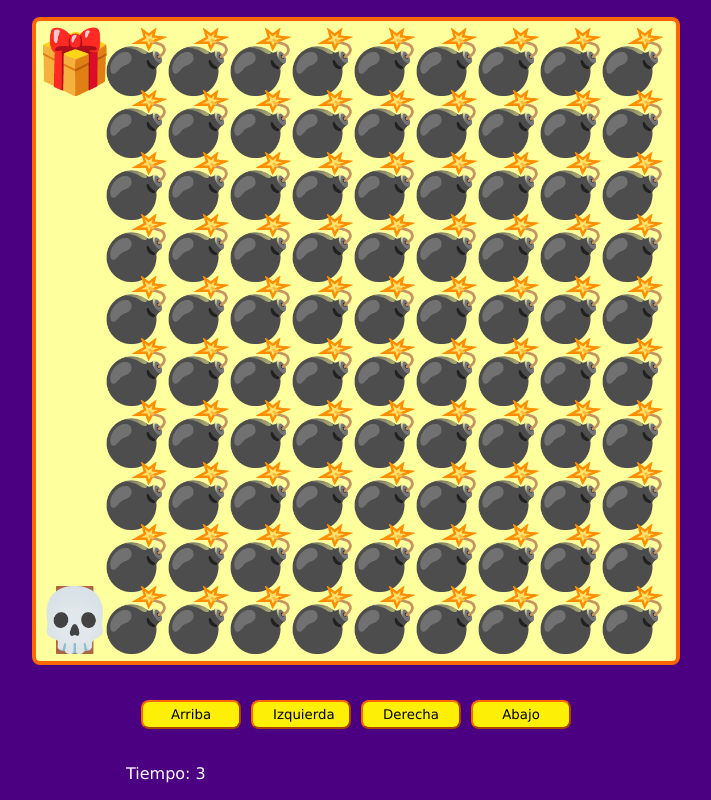
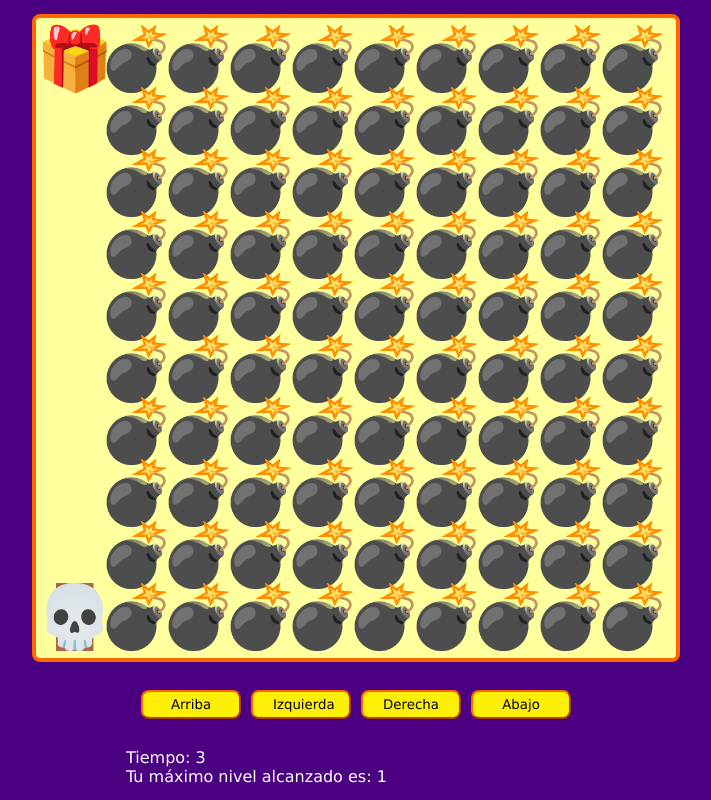
Before and after one commit to agu27/example-videogame, a plain HTML site: page index.html in a window 1280 px wide. Shown: the whole page, without its empty margins (284-995 px from the left). Drawn offline with Linux system fonts and the light colour scheme.

Commit message:
Added max level record

```diff
--- a/game.js
+++ b/game.js
@@ -16,6 +16,7 @@ let moveX = 0;
 let moveY = 10;
 let numMap = 1;
 let spanTime = document.querySelector('#time');
+let spanLevel = document.querySelector('#level');
 let startTime;
 let timePlayed;
 let timeInterval;
@@ -24,9 +25,11 @@ let levelTime = {
     2: 4,
     3: 7,
     4: 7,
-    5: 12
+    5: 13,
+    6: 11
 }
 spanTime.innerHTML = levelTime[1];
+spanLevel.innerHTML = '1';
 
 
 const giftPosition = {
@@ -59,6 +62,7 @@ function startGame() {
 }
 
 function setCanvasSize () {
+    localStorage.setItem('maxLevel', 1);
     if (window.innerHeight > window.innerWidth) {
         canvasSize = window.innerWidth * 0.8;
     } else {
@@ -138,17 +142,15 @@ function charDeath() {
 
 function nextLevel () {
     if (charStartY == giftPosition.y && charStartX == giftPosition.x) {
-        switch (numMap) {
-            case 1: initialTime = 8
-            case 2: initialTime = 6
-            case 3: initialTime = 5
-            case 4: initialTime = 3
-        }
         map = maps[numMap];
         game.clearRect(0, 0, canvasSize, canvasSize);
         startGame();
         numMap++;
         startTime = Date.now();
+    }
+    if (localStorage.getItem('maxLevel') <= numMap) {
+        localStorage.setItem('maxLevel', numMap);
+        spanLevel.innerHTML = localStorage.getItem('maxLevel');
     }
 }
 
--- a/index.html
+++ b/index.html
@@ -20,6 +20,7 @@
 
         <div class="messages">
             <p>Tiempo: <span id="time"></span></p>
+            <p>Tu máximo nivel alcanzado es: <span id="level"></span></p>
         </div>
     </div>
 
--- a/maps.js
+++ b/maps.js
@@ -69,3 +69,15 @@ maps.push(`
   X-XXXXX-X-
   X-------XO
 `);
+maps.push(`
+  X---XXX-OX
+  --X--X--XX
+  -XXX---XXX
+  --XXXXX---
+  X--X----X-
+  XX---XXX--
+  XXXXXXX--X
+  X-------XX
+  X-XXXXXXXI
+  X---------
+`);
```
